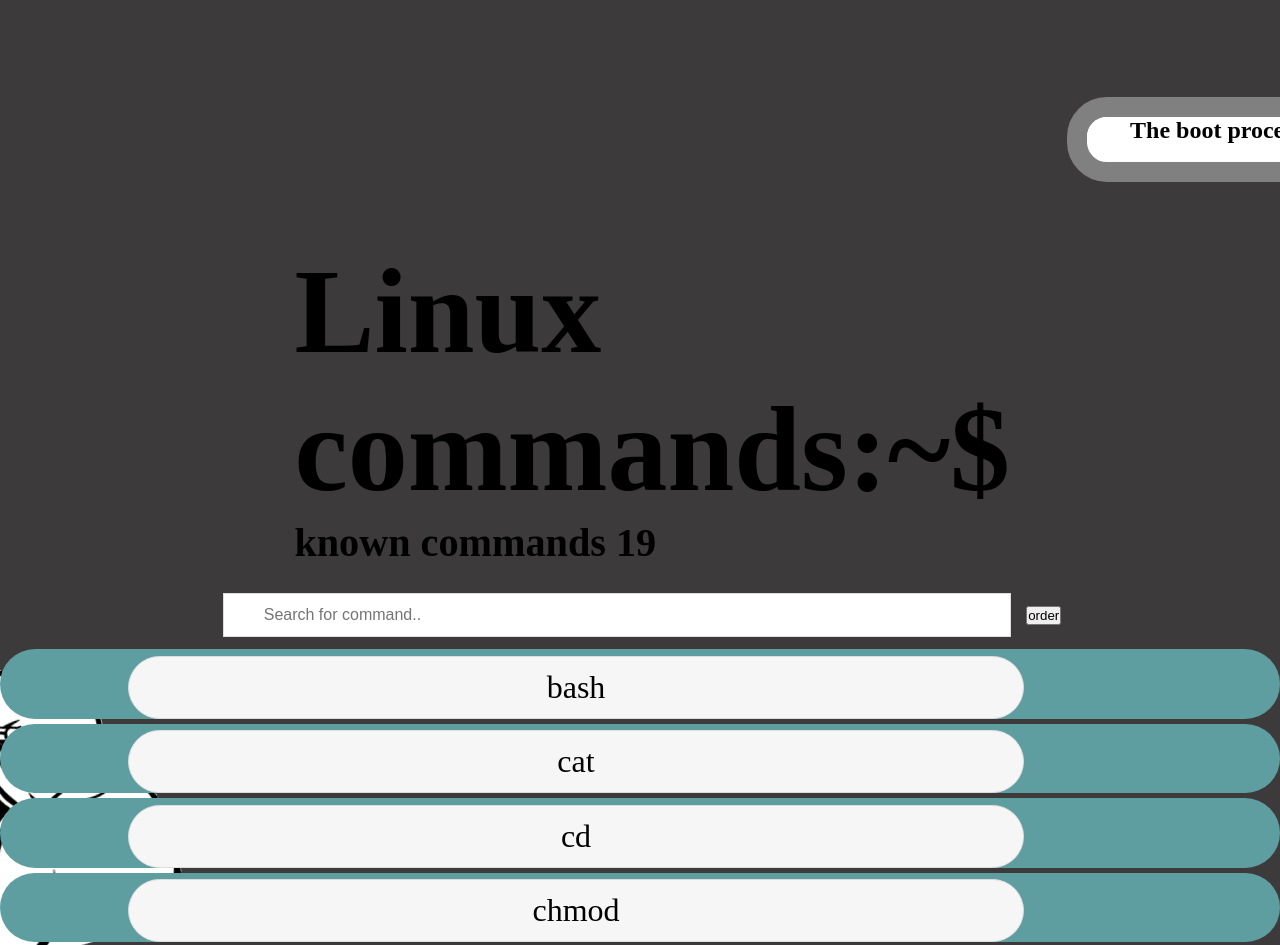
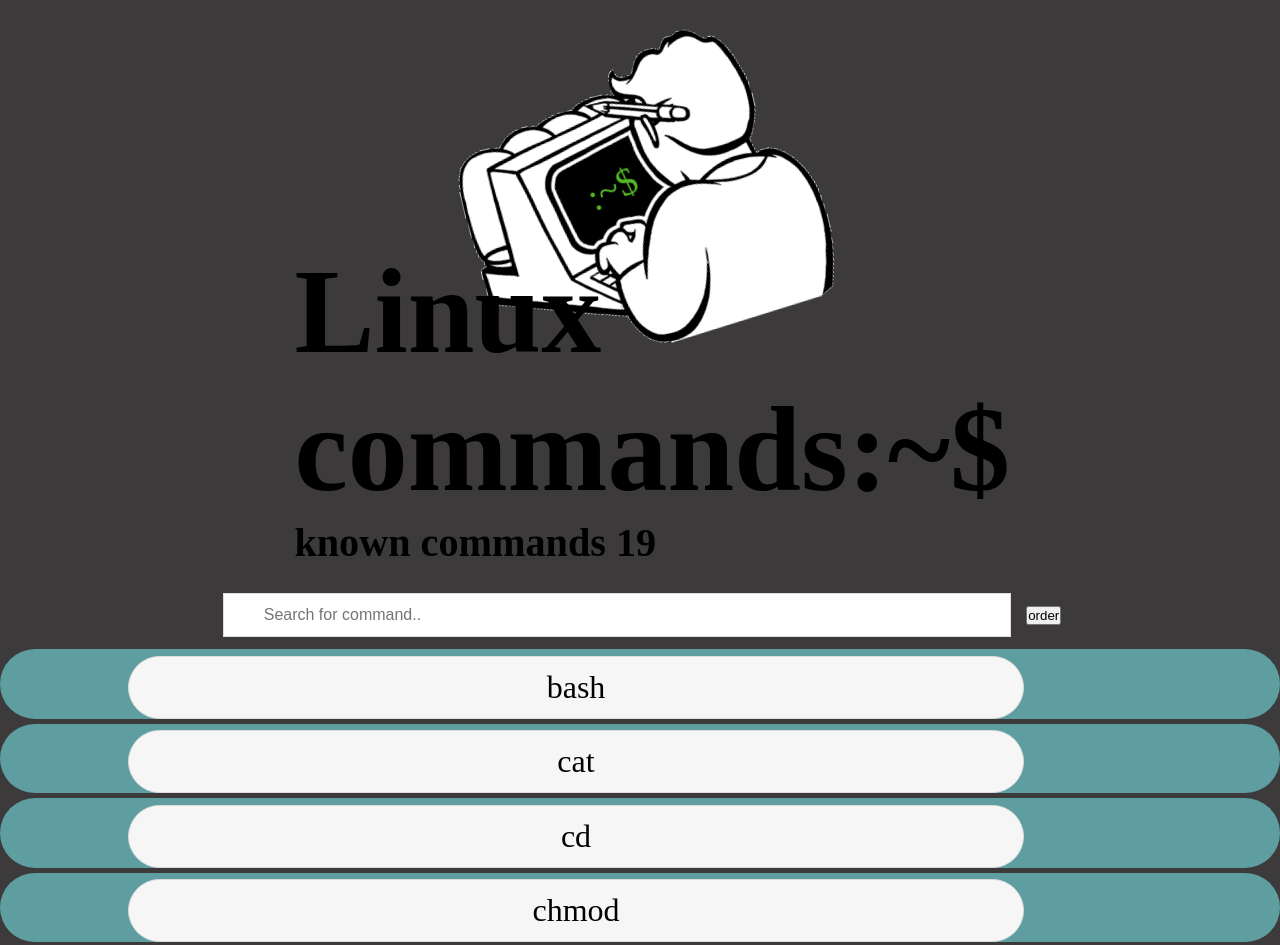
Before and after one commit to brunovmc/linuxCommands, a plain HTML site: page index.html in a window 1280 px wide. Shown: the top 945 px of the page. Drawn offline with Linux system fonts and the light colour scheme.

Commit message:
aeee porra

```diff
--- a/index.html
+++ b/index.html
@@ -36,7 +36,6 @@
 
   <body>
     <div class="header">
-
       <div class="decoration">
         <img src="falloutCommans.png" alt="">
         <div class="decorationP">
@@ -45,7 +44,7 @@
       </div>
 
     </div>
-    <div class="inputTitle">
+    <div class="inputTitle" id="inputTitle">
       <h1>Linux commands:~$</h1>
       <h6>known commands <span id="knownCommands">0</span> </h6>
       <input type="text" id="myInput" onkeyup="searchList()" placeholder="Search for command.." title="Type in a name">
@@ -151,14 +150,14 @@
       </li>
 
 
-    <div class="sidenav">
+    <!-- <div class="sidenav">
       <div class="bootProcess">
         <h2>The boot process</h2>
         <img src="bootProcess.jpg" alt="">
 
       </div>
 
-    </div>
+    </div> -->
 
 
 
--- a/main.css
+++ b/main.css
@@ -112,8 +112,8 @@
 	font-size: 0.9em;
 	display: inline;
 	position: fixed;
-	margin-left: -64.8%;
-	margin-top: 32.8%;
+	margin-left: -13.8%;
+	margin-top: -15.8%;
 	z-index: -2;
 	transform: rotate(-13deg);
 }
@@ -122,8 +122,8 @@
 	font-size: 0.9em;
 	display: inline;
 	position: fixed;
-	margin-left: -123.8%;
-	margin-top: -27.2%;
+	margin-left: -64.8%;
+	margin-top: 32.8%;
 	z-index: 0;
 	transform: rotate(-13deg);
 }
```
Also changed, not shown: script.js (+10 -10 lines).
